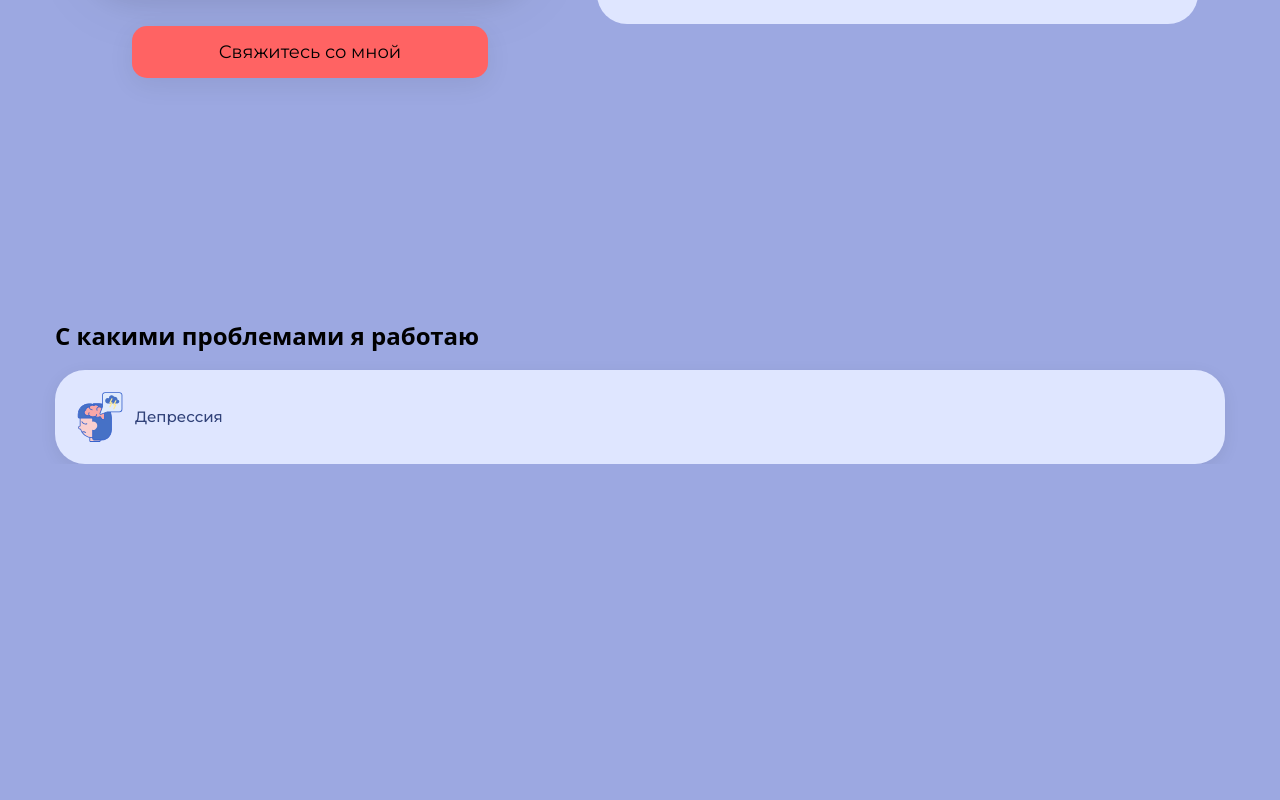
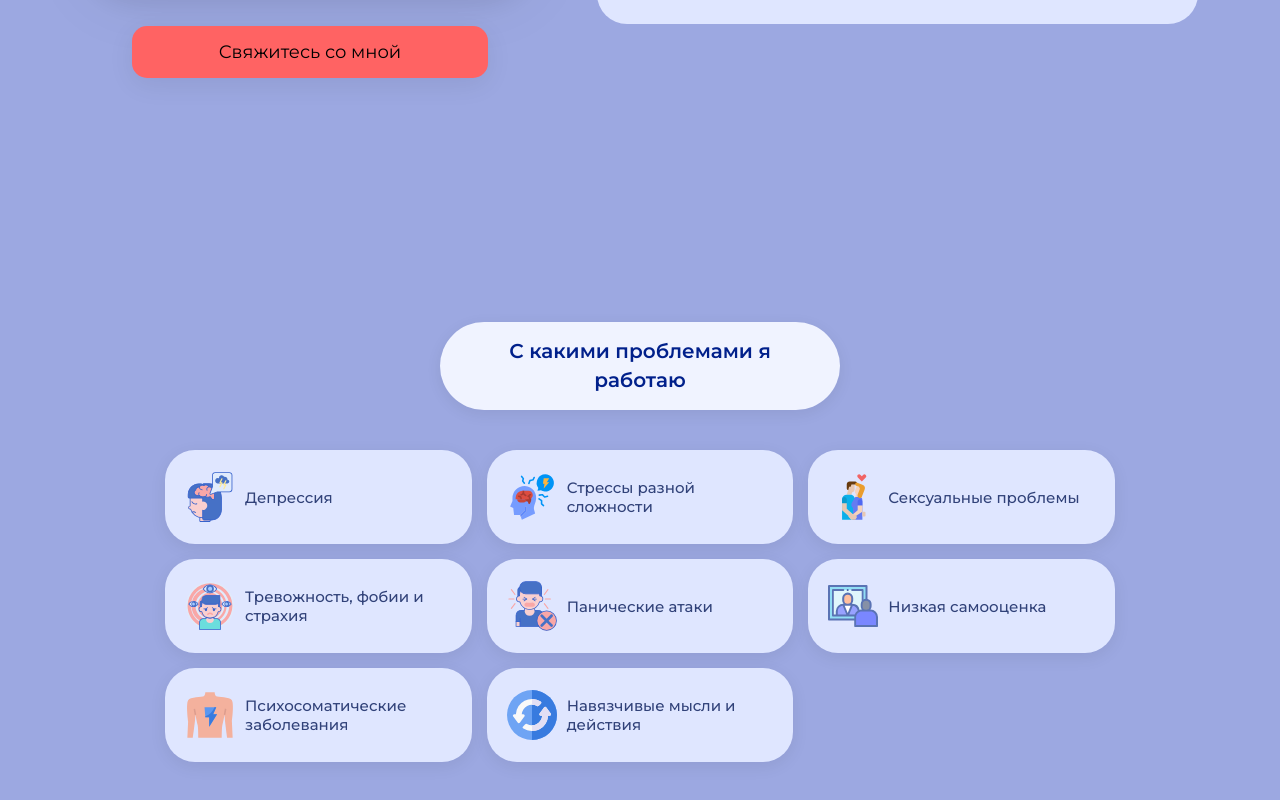
Before and after one commit to Fluebubble/marina-trots-website, a React (Vite) app: page / in a window 1280 px wide. Shown: the part 1093-1893 px from the top of the page. Before the commit the page ends 1557 px from the top, so only its background shows below. Built offline with nearby package versions, Linux system fonts and the light colour scheme.

Commit message:
Problems block finished

```diff
--- a/src/components/Problems/BulletList/BulletList.module.scss
+++ b/src/components/Problems/BulletList/BulletList.module.scss
@@ -0,0 +1,20 @@
+.list {
+  display: grid;
+  flex-wrap: wrap;
+  gap: 5px 6px;
+  margin-top: 40px;
+  grid-template-columns: repeat(2, 50%);
+
+  @media screen and (width>=768px) {
+    grid-template-columns: repeat(3, 1fr);
+    gap: 10px;
+    margin: 40px auto;
+  }
+
+  @media screen and (width>=1200px) {
+    width: 950px;
+    margin: 40px auto;
+    gap: 15px;
+  }
+
+}
--- a/src/components/Problems/BulletList/BulletList.tsx
+++ b/src/components/Problems/BulletList/BulletList.tsx
@@ -1,12 +1,41 @@
 import React from 'react';
 import { ListItem } from './ListItem/ListItem';
+import styles from './BulletList.module.scss';
 
 export const BulletList = () => {
   return (
-    <ul className="problems-list">
+    <ul className={styles.list}>
       <ListItem
         text="Депрессия"
-        image="./img/sprite/symbol-defs-opti.svg#stress_2"
+        image="#stress_2"
+      />
+      <ListItem
+        text="Стрессы разной сложности"
+        image="#stress_1"
+      />
+      <ListItem
+        text="Сексуальные проблемы"
+        image="#kiss"
+      />
+      <ListItem
+        text="Тревожность, фобии и страхия"
+        image="#anxiety"
+      />
+      <ListItem
+        text="Панические атаки"
+        image="#panic"
+      />
+      <ListItem
+        text="Низкая самооценка"
+        image="#mirror"
+      />
+      <ListItem
+        text="Психосоматические заболевания"
+        image="#pain"
+      />
+      <ListItem
+        text="Навязчивые мысли и действия"
+        image="#repeat"
       />
     </ul>
   );
--- a/src/components/Problems/BulletList/ListItem/ListItem.tsx
+++ b/src/components/Problems/BulletList/ListItem/ListItem.tsx
@@ -10,7 +10,7 @@ export const ListItem: React.FC<Props> = ({ text, image }) => {
   return (
     <li className={styles.item}>
       <svg className={styles.image}>
-        <use href={image}></use>
+        <use href={`./img/sprite/symbol-defs-opti.svg${image}`} />
       </svg>
       <p className={styles.text}>{text}</p>
     </li>
--- a/src/components/Problems/Problems.tsx
+++ b/src/components/Problems/Problems.tsx
@@ -1,15 +1,12 @@
 import React from 'react';
 import { BulletList } from './BulletList/BulletList';
+import { Title } from '../Title/Title';
 
 export const Problems = () => {
   return (
     <section className="section section__problems">
-      <div className="container">
-        <div className="title">
-          <h2 className="title__text">С какими проблемами я работаю</h2>
-        </div>
-        <BulletList />
-      </div>
+      <Title text="С какими проблемами я работаю" />
+      <BulletList />
     </section>
   );
 };
```
